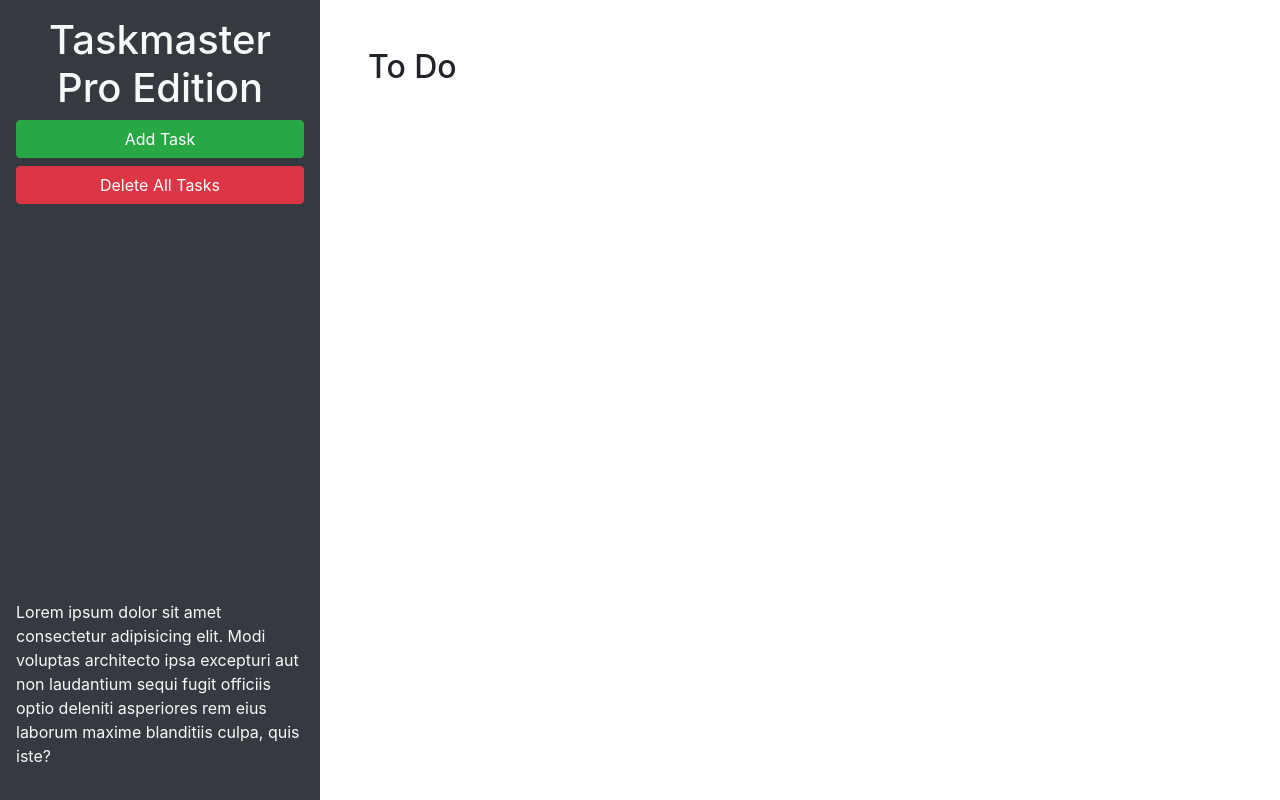
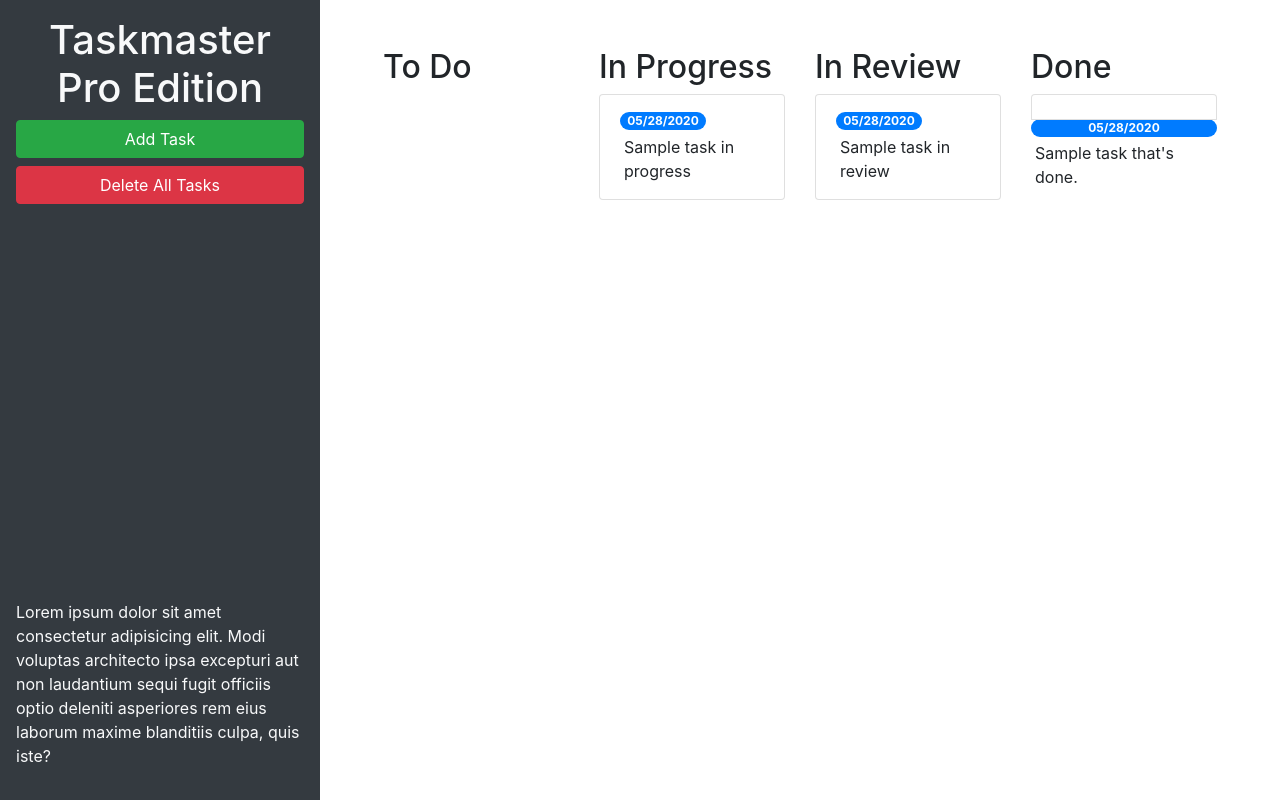
Before and after one commit to MagnificentRoast/taskmaster-pro, a plain HTML site: page taskmaster-starter/index.html in a window 1280 px wide. Drawn offline with nearby package versions, Linux system fonts and the light colour scheme.

Commit message:
added remaining columns

```diff
--- a/taskmaster-starter/index.html
+++ b/taskmaster-starter/index.html
@@ -23,9 +23,45 @@
       </p>
     </header>
     <main class="col-12 col-lg-9">
-      <div class="m-5">
-        <h2>To Do</h2>
-        <ul id="list-toDo" class="list-group"> </ul>
+      <div class="m-5 row justify-content-around">
+        <!-- todo start -->
+        <div class="col">
+          <h2>To Do</h2>
+          <ul id="list-toDo" class="list-group"></ul>
+        </div>
+        <!-- todo end -->
+        <!-- in progress start -->
+        <div class="col">
+          <h2>In Progress</h2>
+          <ul id="list-inProgress" class="list-group">
+            <li class="list-group-item">
+              <span class="badge badge-primary badge-pill">05/28/2020</span>
+              <p class="m-1">Sample task in progress</p>
+            </li>
+          </ul>
+        </div>
+        <!-- in progress end -->
+        <!-- in review start -->
+        <div class="col">
+          <h2>In Review</h2>
+          <ul id="list-inReview" class="list-group">
+            <li class="list-group-item">
+              <span class="badge badge-primary badge-pill">05/28/2020</span>
+              <p class="m-1">Sample task in review</p>
+            </li>
+          </ul>
+        </div>
+        <!-- in review end -->
+        <!-- done start -->
+        <div class="col">
+          <h2>Done</h2>
+          <ul id="list-done" class="list-group">
+            <li class="list-group-item"></li>
+            <span class="badge badge-primary badge-pill">05/28/2020</span>
+            <p class="m-1">Sample task that's done.</p>
+          </ul>
+        </div>
+        <!-- done end -->
       </div>
     </main>
   </div>
```
